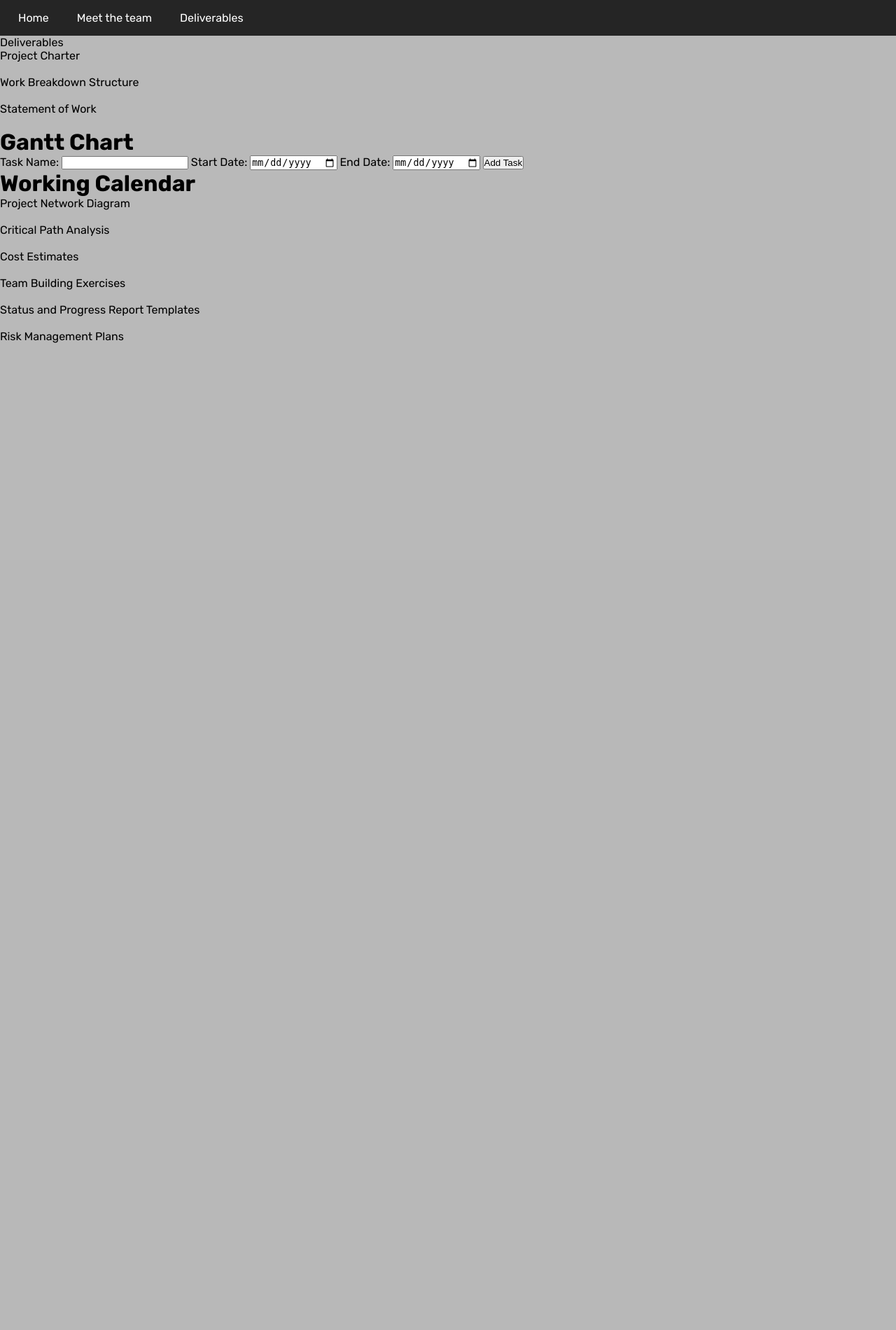
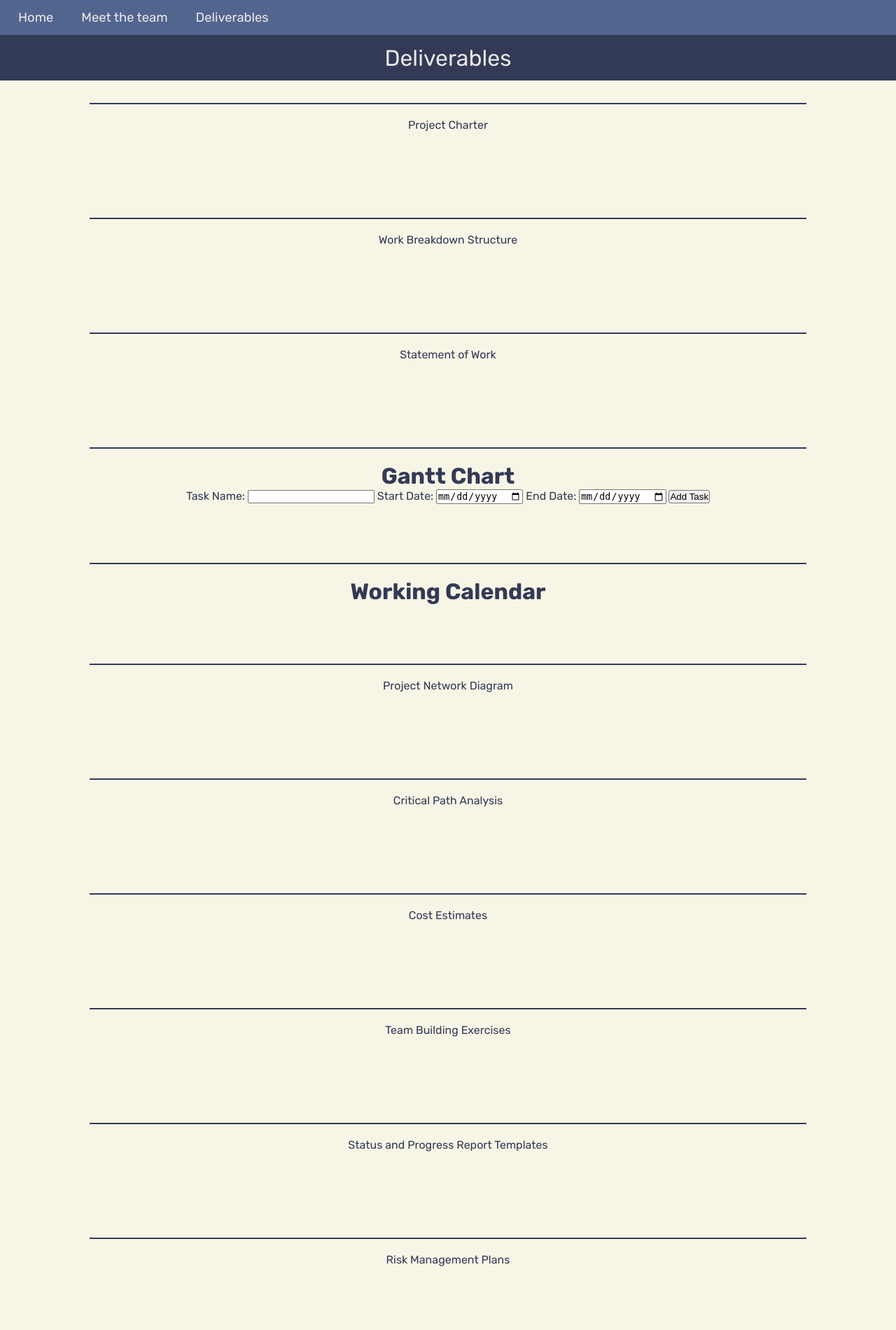
Before and after one commit to Blenisj/Empty-Repo, a Flask app: template templates/deliverables.html in a window 1280 px wide. Shown: the whole page at 70% size. Before the commit the page ends 490 px from the top, so only its background shows below. Run offline with Flask 3, Linux system fonts and the light colour scheme; the template is opened without the code that fills it, so the values that code supplies are empty.

Commit message:
Copied style from temp to main

```diff
--- a/static/styles/style.css
+++ b/static/styles/style.css
@@ -1,11 +1,11 @@
-/*all styles in here, except whatever has to be inline.*/
-
-*{
+/* Reset margin, padding, and box-sizing for all elements */
+* {
     margin: 0;
     padding: 0;
     box-sizing: border-box;
 }
 
+/* Center text within its container */
 .center-text {
     display: flex;
     justify-content: center;
@@ -14,107 +14,96 @@
     text-align: center;
 }
 
+/* Style for buttons */
 .btn {
-    background-color: black;
-    /* Primary color */
-    border-radius:20px;
-
-    /* Remove border */
+    background-color: #88BBD6;
+    border-radius: 20px;
+    border: none;
     color: #fff;
-    /* White text */
     transition: background-color 0.3s;
-    /* Smooth background transition */
 }
 
-
+/* Change button text color on hover */
 .btn:hover {
-    background-color: rgb(12, 112, 39);
-    color: black;
-
-    /* Darker shade on hover */
+    color: #000;
 }
 
-
-/* Responsive design */
+/* Apply padding to container on small screens */
 @media (max-width: 768px) {
     .container {
         padding: 20px;
-        /* Adjust padding on smaller screens */
     }
 }
+
+/* Style for the navigation bar */
 .navbar {
     position: relative;
     display: flex;
     justify-content: space-between;
     align-items: center;
     padding: 1rem;
-background-color: rgba(0, 0, 0, 0.8);
+    height: 50px;
+    background-color: #52658F;
 }
+
+/* Style for the navigation list */
 .nav-list {
     list-style: none;
     display: flex;
     gap: 20px;
 }
+
+/* Style for navigation links */
 .nav-link {
     text-decoration: none;
-color: rgb(255, 255, 255);
+    color: #E8E8E8;
     padding: 10px;
+    font-size: 1.15rem;
 }
+
+/* Change background color and add border-radius on hover and active state */
 .nav-link:hover,
 .nav-link.active {
     background-color: rgba(255, 255, 255, 0.1);
     border-radius: 5px;
 }
-.dropdown {
-    display: none;
-    position: absolute;
-    background-color: rgba(0, 0, 0, 0.9);
-    list-style: none;
-    padding: 10px;
-    border-radius: 5px;
-    box-shadow: 0 4px 8px rgba(0, 0, 0, 0.1);
-}
 
-.dropdown-link {
-    text-decoration: none;
-    color: white;
-    padding: 10px;
-    display: block;
-    transition: background-color 0.3s, color 0.3s;
-}
-
-.dropdown-link:hover {
-    background-color: rgba(255, 255, 255, 0.1);
-    border-radius: 5px;
-}
-
-li:hover .dropdown {
-    display: block;
-}
-
+/* Hide menu toggle button by default */
 .menu-toggle {
     display: none;
     cursor: pointer;
 }
 
-
+/* Style for the body */
 body {
     font-family: 'Rubik', sans-serif;
     display: flex;
     flex-direction: column;
     min-height: 100vh;
     margin: 0;
-    background-color: #b9b9b9; /* Slightly grey color */
+    background-color: #F7F5E6;
+    color: #333A56;
 }
 
+/* Style for a blank space element */
+.blank-space {
+    width: 100%;
+    height: 65px;
+    background-color: #333A56;
+    display: flex;
+    justify-content: center;
+    align-items: center;
+    font-size: 2rem;
+    color: #E8E8E8;
+}
+
+/* Style for the container */
 .container {
     width: 100%;
     padding: 200px 5% 0 5%;
 }
 
-
-
-
+/* Style for a section element */
 .section {
     width: 100%;
     margin: auto;
@@ -123,10 +112,11 @@ body {
     grid-gap: 2rem;
     justify-content: center;
     text-align: center;
-    margin: 6rem auto ;
+    margin: 6rem auto;
 }
 
-.card{
+/* Style for card elements */
+.card {
     display: inline-block;
     place-self: center;
     font-family: 'Rubik', sans-serif;
@@ -135,50 +125,75 @@ body {
     margin: 0 20px 100px 20px;
     border-radius: 5px;
     text-align: center;
-    background-color: #FCFAF8;
-    border-bottom: 10px solid #ff8c00;
-    transition: all .3s ease-in-out 0s;
+    transition: all 0.3s ease-in-out 0s;
 }
 
-.card:hover{
-    box-shadow: 0px 20px 40px 0 rgba(0, 0, 0, .08);
+/* Add box shadow to card on hover */
+.card:hover {
+    box-shadow: 0px 20px 40px 0 rgba(0, 0, 0, 0.08);
 }
 
-.img{
+/* Style for images */
+.img {
     width: 100%;
 }
 
-.info{
+/* Style for information section */
+.info {
     margin-top: 15px;
     margin-bottom: 30px;
 }
 
+/* Style for headers in information section */
 .info h2 {
     font-weight: 500;
     font-size: 22px;
     line-height: 26px;
-    color: #433C3C;
+    color: #333A56;
 }
 
-.info p{
+/* Style for paragraphs in information section */
+.info p {
     font-size: 16px;
     line-height: 19px;
     margin-top: 5px;
-    color: rgba(67, 60, 60, 0.7);
+    color: rgba(51, 51, 51, 0.7);
 }
 
-.social{
+/* Style for social media links */
+.social {
     margin-bottom: 30px;
     display: flex;
     justify-content: center;
 }
 
-.social a{
+/* Style for social media icons */
+.social a {
     margin: 10px;
 }
 
-.social img:hover{
-    background-color: #1d1102;
+/* Change background color of social media icons on hover */
+.social img:hover {
+    background-color: #39C0B3;
+}
+
+/* Style for content sections */
+.content-section {
+    border-top: 2px solid #333A56;
+    padding: 20px;
+    text-align: center;
+    width: 80%;
+    margin: 2rem auto;
+}
+
+/* Style for paragraphs in content sections */
+.content-section p {
+    margin-bottom: 20px;
+}
+
+/* Style for images in content sections */
+.content-section img {
+    width: 80%;
 }
 
 .calendar {
```
Also changed, not shown: Temporary/styles.css (+25 -0 lines). Lines whose indentation alone changed are shown as unchanged.
